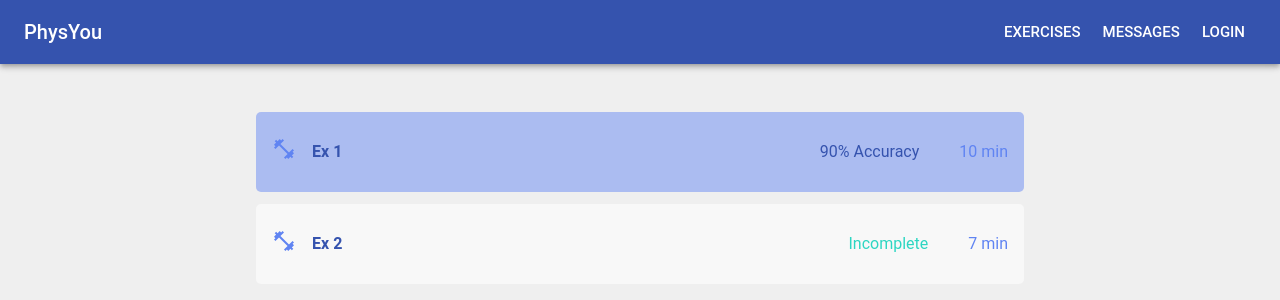
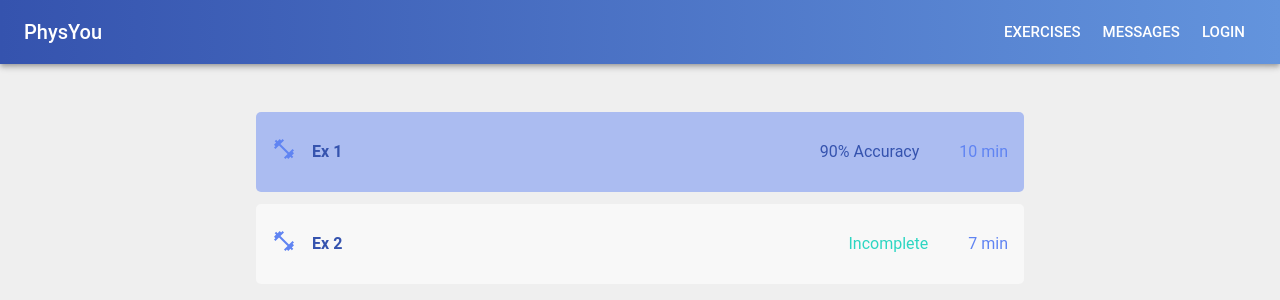
Before and after one commit to PhysYou/physyou-frontend, a React (Create React App) app: page /patient in a window 1280 px wide. Shown: the top 300 px of the page. Built offline with nearby package versions, Linux system fonts and the light colour scheme; no server answers.

Commit message:
Gradient to navbar and code formatting

```diff
--- a/src/shared/navbar.jsx
+++ b/src/shared/navbar.jsx
@@ -1,4 +1,4 @@
-import React, {useContext} from 'react';
+import React, { useContext } from 'react';
 import { makeStyles } from '@material-ui/core/styles';
 import AppBar from '@material-ui/core/AppBar';
 import Toolbar from '@material-ui/core/Toolbar';
@@ -6,13 +6,16 @@ import Typography from '@material-ui/core/Typography';
 import Button from '@material-ui/core/Button';
 import IconButton from '@material-ui/core/IconButton';
 import MenuIcon from '@material-ui/icons/Menu';
-import {UserContext} from "../providers/UserProvider";
-import {auth} from "../firebase";
-import {useHistory} from 'react-router-dom';
+import { UserContext } from "../providers/UserProvider";
+import { auth } from "../firebase";
+import { useHistory } from 'react-router-dom';
 
 const useStyles = makeStyles((theme) => ({
     root: {
         flexGrow: 1,
+    },
+    navbar: {
+        background: 'linear-gradient(to right, #3553ae, #6394dd)',
     },
     menuButton: {
         marginRight: theme.spacing(2),
@@ -28,7 +31,7 @@ export default function ButtonAppBar() {
     const history = useHistory();
 
     const handleLog = () => {
-        if(user) {
+        if (user) {
             auth.signOut();
             window.location.reload();
         } else {
@@ -38,7 +41,7 @@ export default function ButtonAppBar() {
 
     return (
         <div className={classes.root}>
-            <AppBar position="static">
+            <AppBar className={classes.navbar} position="static">
                 <Toolbar>
                     {/*<IconButton edge="start" className={classes.menuButton} color="inherit" aria-label="menu">*/}
                     {/*    <MenuIcon />*/}
```
